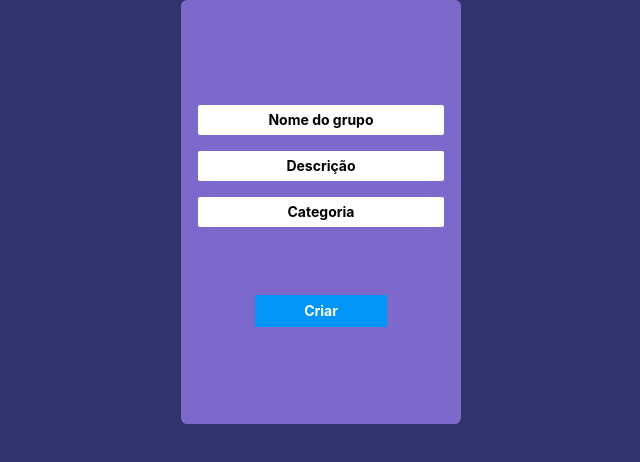
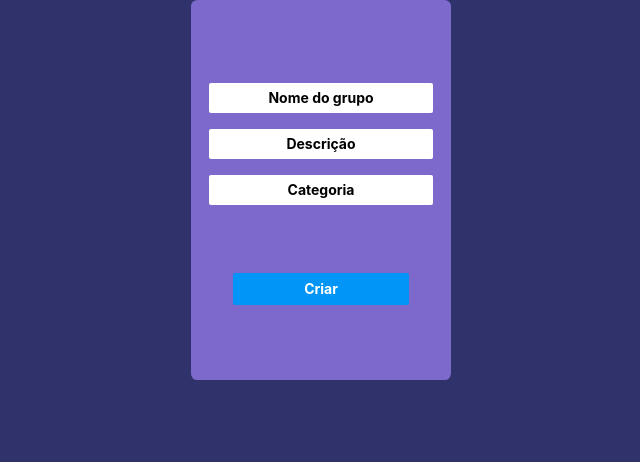
Before and after one commit to christiancastro24/Gest-o-de-h-bitos, a React (Create React App) app: page /teste in a window 1280 px wide. Shown: the top 462 px of the page, without its empty margins (319-959 px from the left). Built offline with nearby package versions, Linux system fonts and the light colour scheme; a web font is replaced by a local one.

Commit message:
adiciona alguma limpeza nos estilos do form de criar grupos

```diff
--- a/src/Components/CreateGroup/style.js
+++ b/src/Components/CreateGroup/style.js
@@ -1,14 +1,13 @@
 import styled from "styled-components";
 
 const CreateGroupContainer = styled.div`
-    background-color: #7D69CB;
+    background-color: var(--purple);
     border-radius: .4rem;
-    width: 280px;
-    height: 424px;
+    width: 260px;
+    height: 380px;
     display: flex;
     flex-direction: column;
     justify-content: center;
-    align-items: center;
 
     form {
         display: flex;
@@ -23,17 +22,17 @@ const CreateGroupContainer = styled.div`
             border: none;
             padding: 4px;
             font-weight: bold;
-            width:88%;
+            width:14rem;
             outline: none;
     }
 
     button {
-        width: 132px;
+        width: 11rem;
         border: none;
         background-color: #0095F6;
-        color: #fff;
+        color: var(--white);
         font-weight: bold;
-        border-radius: 2spx;
+        border-radius: 2px;
         margin-top: 60px;
         height: 32px;
         cursor: pointer;
@@ -41,7 +40,6 @@ const CreateGroupContainer = styled.div`
 
     input::placeholder {
         color: black;
-        opacity: 1;
         text-align: center;
     }
 `
```
Also changed, not shown: src/Components/CreateGroup/index.js (+6 -1 lines), 1 other file (tests, documents, lock files or other folders).
